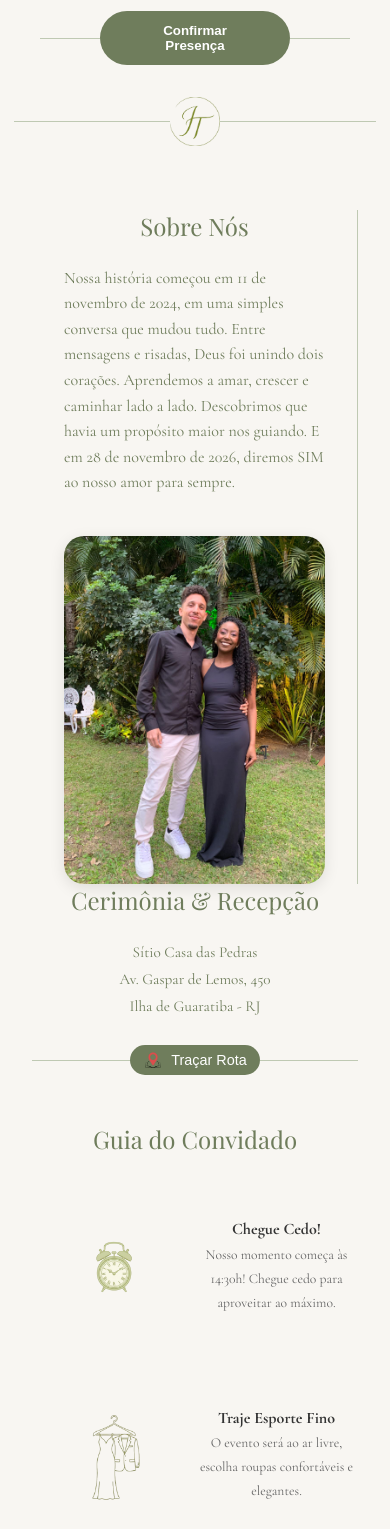
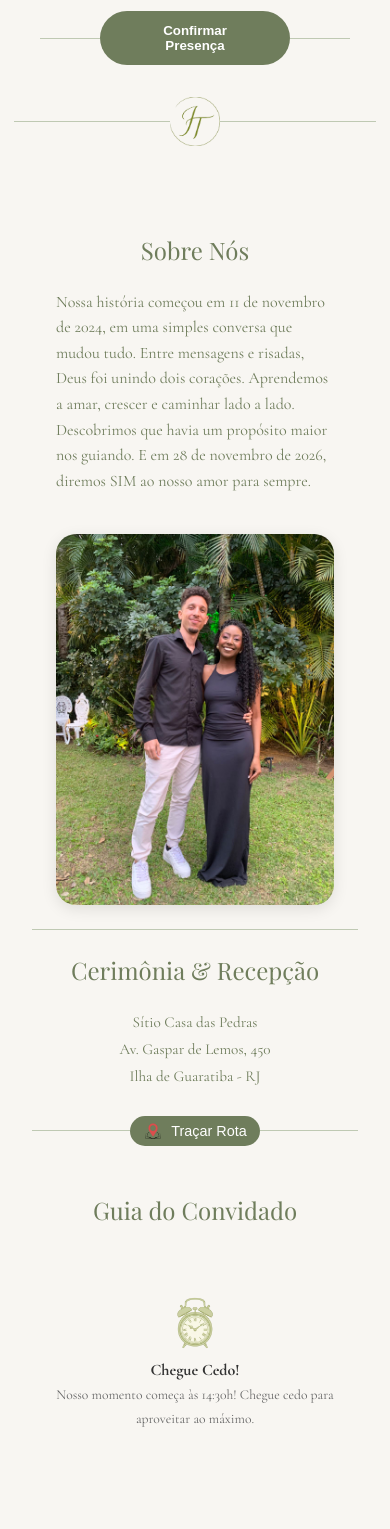
Before and after one commit to ThiagoLopesSantos/casamento-jt, a React (Vite) app: page / in a window 390 px wide. Shown: the part 432-1961 px from the top of the page. Built offline with nearby package versions, Linux system fonts and the light colour scheme; a web font is replaced by a local one.

Commit message:
Ajustando responsividade do about e guide

```diff
--- a/src/components/About/styles.ts
+++ b/src/components/About/styles.ts
@@ -9,6 +9,13 @@ export const AboutContainer = styled.section`
   justify-content: center;
   border-right: 1px solid ${theme.colors.secondaryGreen};
   padding: 0 2rem;
+
+  @media (max-width: 768px) {
+    padding: 1.5rem;
+    border-right: none;
+    border-bottom: 1px solid ${theme.colors.secondaryGreen};
+    margin-bottom: 1.5rem;
+  }
 `
 
 export const Title = styled.h2`
--- a/src/components/EventDetails/styles.ts
+++ b/src/components/EventDetails/styles.ts
@@ -66,6 +66,10 @@ export const GuideItem = styled.div`
   justify-items: center;
   align-items: center;
 
+  @media (max-width: 768px) {
+    grid-template-columns: 1fr;
+  }
+
   img {
     width: 70px;
     align-self: center;
```
